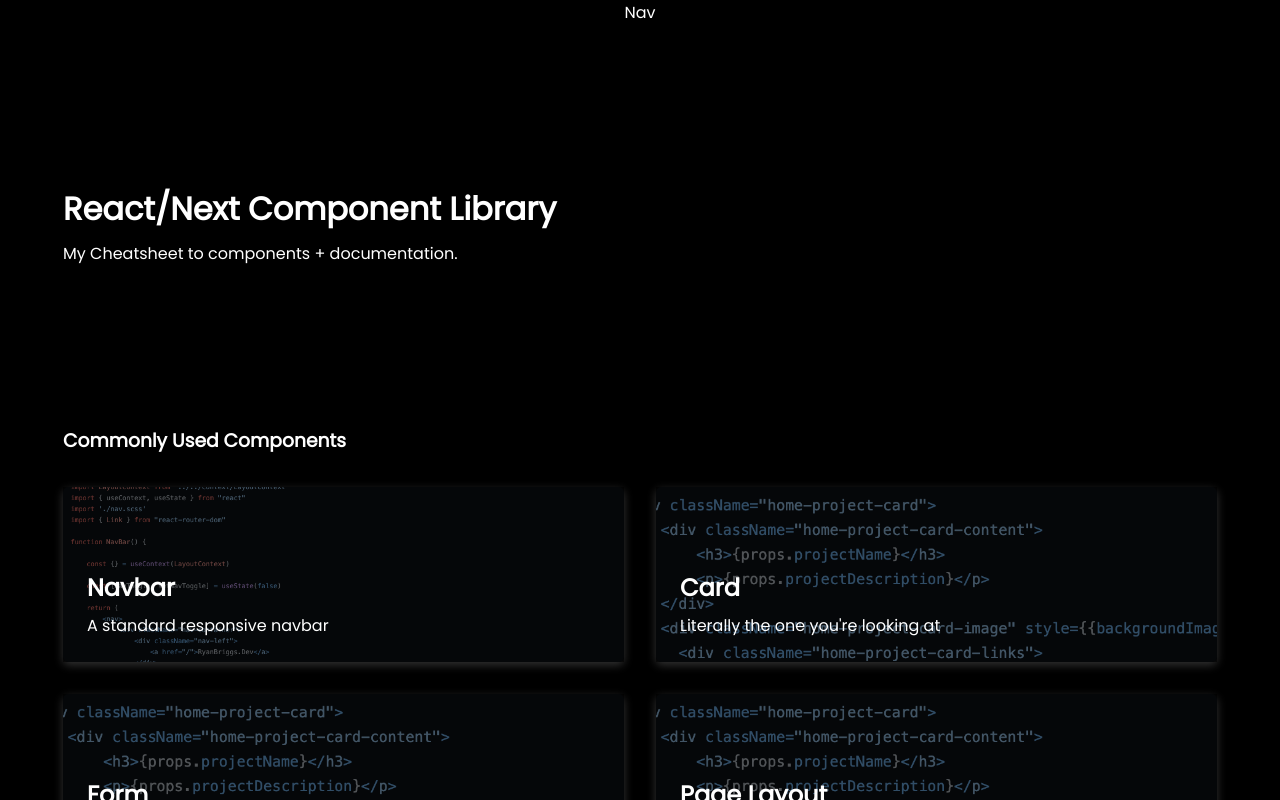
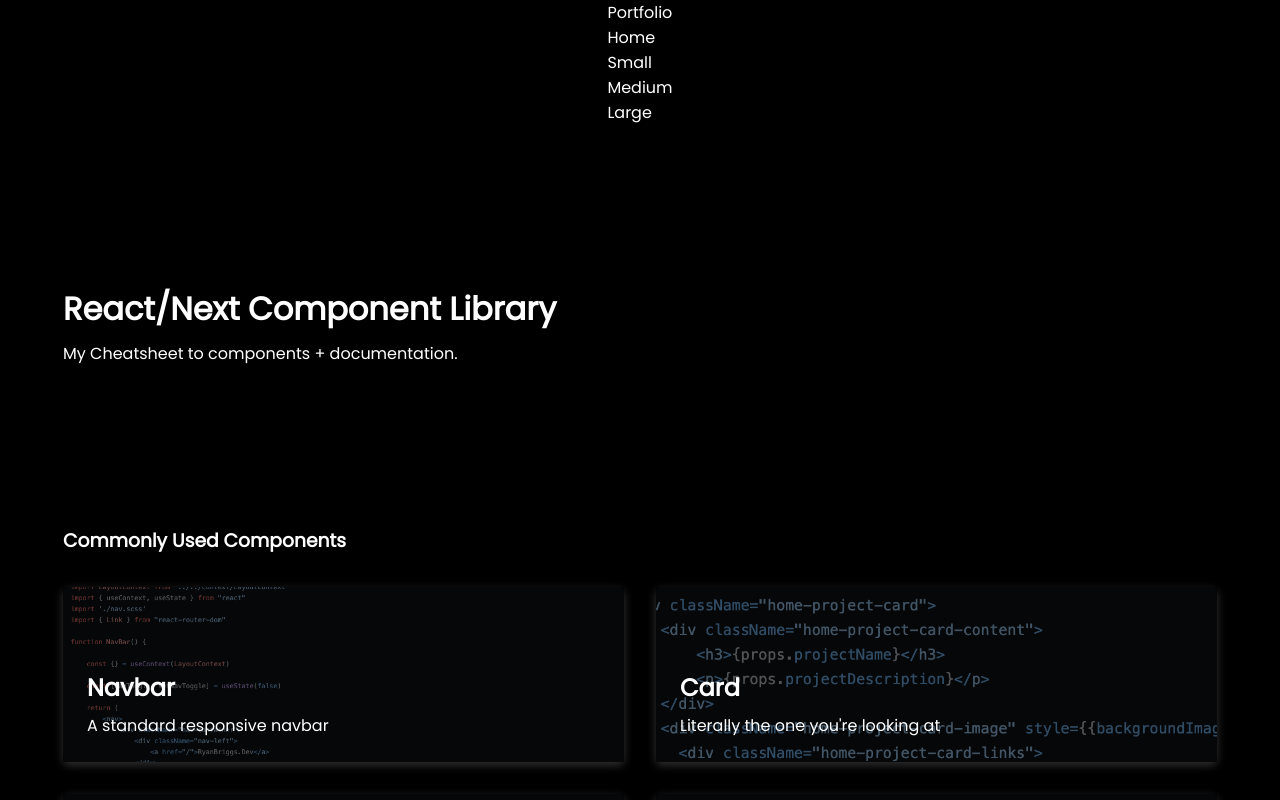
Before and after one commit to RyanBriggsDev/next-components, a Next.js app: page / in a window 1280 px wide. Shown: the top 800 px of the page. Built offline with nearby package versions, Linux system fonts and the light colour scheme.

Commit message:
added links to nav

```diff
--- a/src/components/Nav.jsx
+++ b/src/components/Nav.jsx
@@ -1,8 +1,23 @@
-
+import { useRouter } from "next/router"
 
 function Nav() {
+
+  const router = useRouter()
+
   return (
-    <div>Nav</div>
+    <nav>
+      <div className="nav content">
+        <div className="nav-left">
+          <a href="https://www.ryanbriggs.dev/" target='_blank noreferrer'>Portfolio</a>
+          <li onClick={() => router.push('/')}>Home</li>
+        </div>
+        <div className="nav-right">
+          <li>Small</li>
+          <li>Medium</li>
+          <li>Large</li>
+        </div>
+      </div>
+    </nav>
   )
 }
 
```
